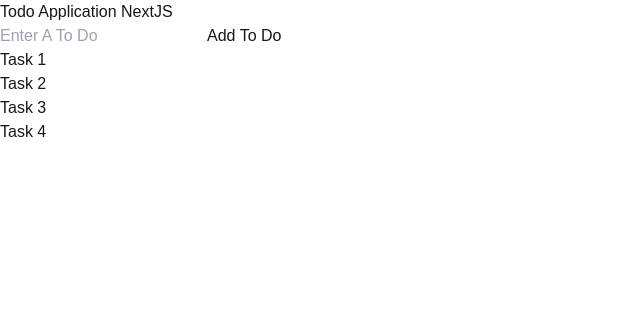
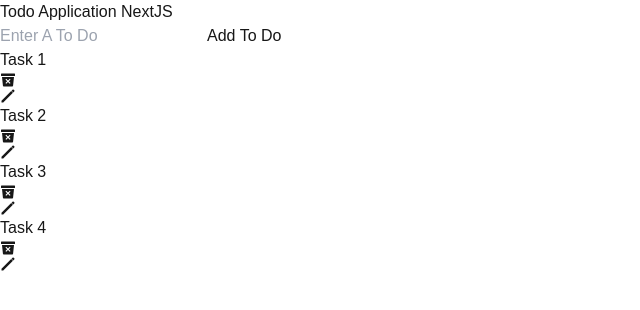
Before and after one commit to MuhammadAhmadAslam/Todo-App-NextJS, a Next.js app: page / in a window 1280 px wide. Shown: the top 310 px of the page, without its empty margins (0-640 px from the left). Built offline with nearby package versions, Linux system fonts and the light colour scheme.

Commit message:
post and delete completed

```diff
--- a/src/Components/Box.js
+++ b/src/Components/Box.js
@@ -1,11 +1,31 @@
+"use client"
+
+import { deleteToDoAction } from '@/action/action';
 import React from 'react'
+import { IoPencilSharp, IoTrashBinSharp } from "react-icons/io5";
+const Box = ({todo}) => {
 
-const Box = ({todo}) => {
+  let deleteToDo = async (id) => {
+      console.log("delterd" , id)
+      deleteToDoAction(id)
+  }
   return (
-    <div>
-       {todo}
-       yae box hae
-    </div>
+    <div className="flex justify-center flex-col items-center gap-3">
+    {Array.isArray(todo) && todo.length > 0 ? (
+      todo.map((data) => (
+        <div
+          className="flex justify-center items-center p-3 border border-black w-1/3 gap-5"
+          key={data.id}
+        >
+          {data.todo}
+          <IoTrashBinSharp  onClick={() => deleteToDo(data.id)} cursor={"pointer"}/>
+          <IoPencilSharp />
+        </div>
+      ))
+    ) : (
+      <p>No todos available</p> // Optional: you can show a fallback message here
+    )}
+  </div>
   )
 }
 
--- a/src/Components/form.js
+++ b/src/Components/form.js
@@ -1,11 +1,21 @@
+"use client"
 import { action } from '@/action/action'
-import React from 'react'
+import React, { useRef } from 'react'
 
 const ToDoForm = () => {
+
+  let formRef = useRef(null)
+  let submitData = async (formData) => {
+      let todo = formData.get("todo")
+      action(todo)
+      formRef?.current?.reset()
+  }
+
+
   return (
-    <form action={action}  className='flex justify-center items-center flex-wrap container px-7 py-5 gap-3'>
+    <form action={submitData} ref={formRef} className='flex justify-center items-center flex-wrap container px-7 py-5 gap-3'>
        <input type="text" name='todo'  placeholder='Enter A To Do' className='border border-black w-[60%] placeholder:pl-4 pl-4  h-[47px] placeholder:font-bold'/>
-       <button className='border border-black px-4 py-3'>Add To Do</button>
+       <input type='submit' value={"Add To Do"} />
     </form>
   )
 }
--- a/src/action/action.js
+++ b/src/action/action.js
@@ -2,16 +2,28 @@
 
 import { revalidatePath } from "next/cache";
 
-export async function action(formData) {
-  let todoText = formData.get("todo");
+export async function action(todo) {
   try {
     let fetchingTodo = await fetch("http://localhost:3000/api/todo", {
       method: "POST",
-      body: JSON.stringify({ todoText }),
+      body: JSON.stringify({ todo }),
     });
     revalidatePath("/");
   } catch (error) {
     console.log(error);
   }
-  // console.log('todos' , Todos)
 }
+
+
+export async function deleteToDoAction(id){
+        try{
+          let fetchToDo = fetch("http://localhost:3000/api/todo" , {
+              method: "DELETE",
+              body: JSON.stringify({ id })
+          })
+          console.log("delete request chali gaye hae");
+          revalidatePath("/")
+        }catch(e){
+            console.log(e);
+        }
+}
--- a/src/app/api/todo/route.js
+++ b/src/app/api/todo/route.js
@@ -18,15 +18,27 @@
 ];
 
 export async function GET() {
-  return Response.json( data );
+  return Response.json(data);
 }
 
-export async function POST(request){
-       let newTodo = await request.json();
-       let obj = {
-         ...newTodo,
-         id: Todos.length + 1,
-       };
-       Todos.push(obj)
-       return Response.json(Todos);
+
+
+export async function POST(request) {
+  let newTodo = await request.json();
+  let obj = {
+    ...newTodo,
+    id: data.length + 1,
+  };
+  data.push(obj);
+  return Response.json(data);
 }
+
+
+
+
+export async function DELETE(request) {
+  let deleteId = await request.json();
+  let userTodoInd = data.findIndex((todo) => todo.id == deleteId.id)
+  data.splice(userTodoInd, 1);
+  return Response.json(data);
+}
--- a/src/app/page.js
+++ b/src/app/page.js
@@ -1,4 +1,5 @@
 import { action } from "@/action/action";
+import Box from "@/Components/Box";
 import Form from "@/Components/form";
 export default async function Home() {
   let todosApi = await fetch("http://localhost:3000/api/todo", {
@@ -13,20 +14,7 @@
     <div>
     <h1 className="text-3xl text-center mt-[80px] font-bold">Todo Application NextJS</h1>
      <Form />
-      <div className="flex justify-center flex-col items-center gap-3">
-        {Array.isArray(todosApi) && todosApi.length > 0 ? (
-          todosApi.map((data) => (
-            <div
-              className="flex justify-center items-center p-3 border border-black w-1/3"
-              key={data.id}
-            >
-              {data.todo}
-            </div>
-          ))
-        ) : (
-          <p>No todos available</p> // Optional: you can show a fallback message here
-        )}
-      </div>
+      <Box  todo={todosApi}/>
     </div>
   );
 }
```
Also changed, not shown: package.json (+5 -4 lines), 1 other file (tests, documents, lock files or other folders).
